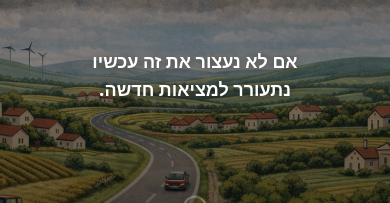
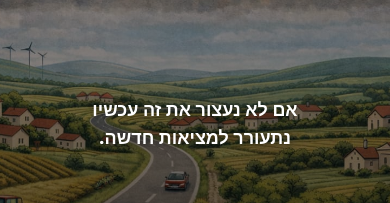
Before and after one commit to orrgoren/road-553, a React (Vite) app: page / in a window 390 px wide. Shown: the part 456-659 px from the top of the page. Built offline with nearby package versions, Linux system fonts and the light colour scheme; no server answers.

Commit message:
add hero images

```diff
--- a/src/routes/index.tsx
+++ b/src/routes/index.tsx
@@ -409,7 +409,7 @@ function HomePage() {
           background: 'linear-gradient(to bottom, rgba(0,0,0,0.5) 0%, rgba(0,0,0,0.4) 50%, rgba(0,0,0,0.75) 100%)'
         }} />
 
-        <div className="relative z-10 max-w-5xl mx-auto px-4 text-center sm:pt-32 pb-32">
+        <div className="relative z-10 max-w-5xl mx-auto px-4 text-center pt-16 sm:pt-32 pb-32">
           <h1
             className="text-4xl sm:text-5xl md:text-6xl font-black leading-tight mb-4 animate-fade-in-up text-white"
             style={{ fontFamily: 'Rubik, sans-serif', animationDelay: '0.4s', textShadow: '0 2px 24px rgba(0,0,0,0.6)' }}
@@ -432,7 +432,7 @@ function HomePage() {
             איום על הביטחון. זיהום אוויר. ניתוק בין יישובים.<br className="block md:hidden" />פגיעה במרחב הכפרי. רעש בלתי פוסק.
           </p>
 
-          <p className="text-lg sm:text-xl font-black text-white max-w-2xl mx-auto mt-16 sm:mt-0 mb-10 animate-fade-in-up" style={{ animationDelay: '0.7s', textShadow: '0 1px 8px rgba(0,0,0,0.5)' }}>
+          <p className="text-lg sm:text-xl font-black text-white max-w-2xl mx-auto mt-24 sm:mt-0 mb-10 animate-fade-in-up" style={{ animationDelay: '0.7s', textShadow: '0 1px 8px rgba(0,0,0,0.5)' }}>
             אם לא נעצור את זה עכשיו<br className="block md:hidden" />{' '}נתעורר למציאות חדשה.
           </p>
 
```
